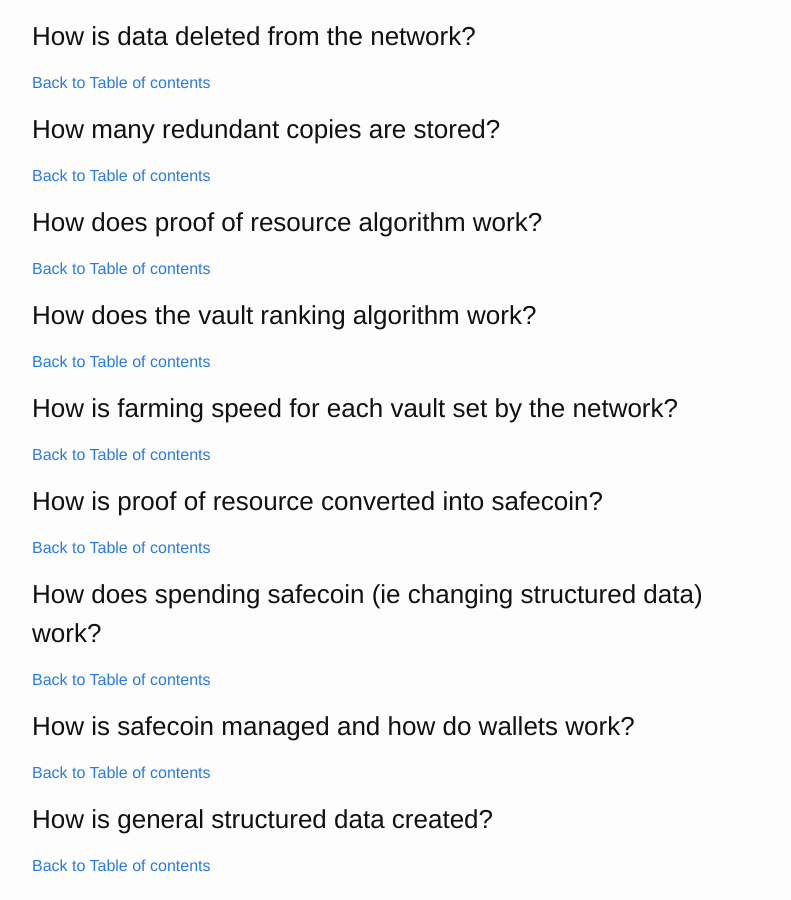
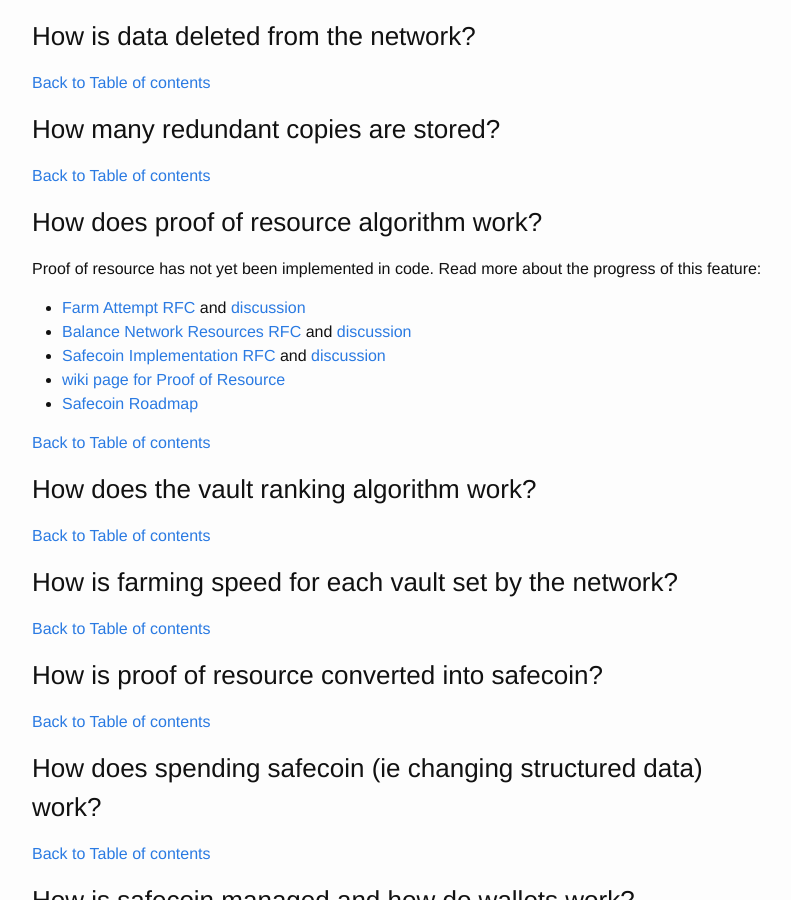
Before and after one commit to safe-network-explained/safe-network-explained.github.io, a Jekyll site: the page built from _posts/2016-05-10-safe-network-implementation-explained-in-plain-language.markdown, in a window 1280 px wide and 900 px high, scrolled down 6513 px. Shown: the whole window, without its empty margins (238-1029 px from the left). Built offline with Jekyll 4.4.1, drawn with Linux system fonts in a browser that asks for light colours.

Commit message:
Proof Of Resource section

```diff
--- a/_posts/2016-05-10-safe-network-implementation-explained-in-plain-language.markdown
+++ b/_posts/2016-05-10-safe-network-implementation-explained-in-plain-language.markdown
@@ -202,6 +202,14 @@
 
 ### How does proof of resource algorithm work? {#proof-of-resource-algorithm}
 
+Proof of resource has not yet been implemented in code. Read more about the progress of this feature:
+
+* [Farm Attempt RFC](https://github.com/maidsafe/rfcs/blob/e5568a4464353255ea6f5baebd55d275a7c8b210/text/0004-farm-attempt/0004-farm-attempt.md) and [discussion](https://github.com/maidsafe/rfcs/issues/25)
+* [Balance Network Resources RFC](https://github.com/maidsafe/rfcs/blob/e5568a4464353255ea6f5baebd55d275a7c8b210/text/0005-balance-network-resources/0005-balance-network-resources.md) and [discussion](https://github.com/maidsafe/rfcs/issues/26)
+* [Safecoin Implementation RFC](https://github.com/maidsafe/rfcs/blob/e5568a4464353255ea6f5baebd55d275a7c8b210/text/0012-safecoin-implementation/0012-safecoin-implementation.md) and [discussion](https://github.com/maidsafe/rfcs/issues/61)
+* [wiki page for Proof of Resource](https://safenetwork.wiki/en/Proof_of_resource)
+* [Safecoin Roadmap](http://maidsafe.net/roadmap#safecoin)
+
 [Back to Table of contents](#proof-of-resource-algorithm_toc)
 
 ### How does the vault ranking algorithm work? {#vault-ranking-algorithm}
```
